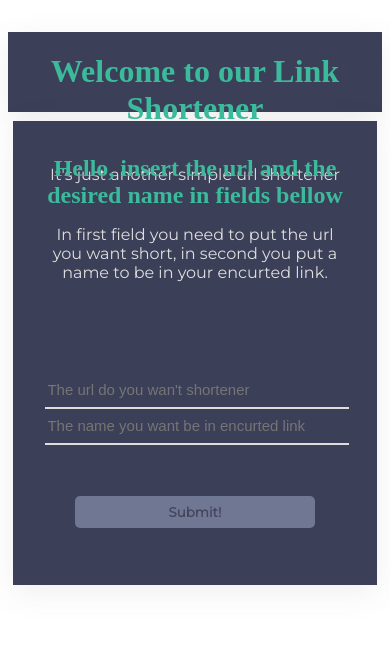
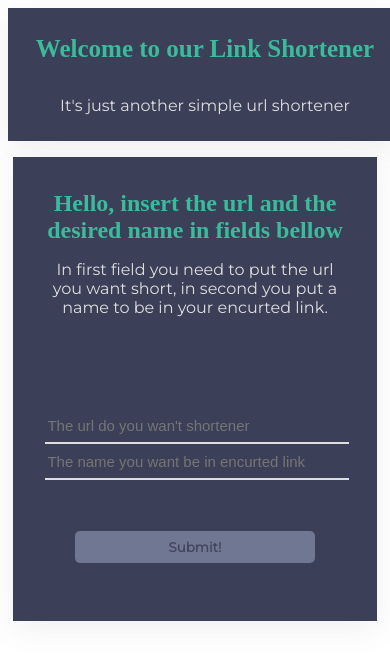
Before and after one commit to brandao-rafael/link-shortener, a Next.js app in the folder frontend/: page /ShortenerHomePage in a window 390 px wide. Shown: the top 660 px of the page. Built offline with nearby package versions, Linux system fonts and the light colour scheme.

Commit message:
feat: make header responsive

```diff
--- a/frontend/src/components/styles/title.ts
+++ b/frontend/src/components/styles/title.ts
@@ -11,10 +11,19 @@ const Div = styled.header`
   margin-top: 2rem;
   text-align: center;
   width: 100%;
+  @media only screen and (max-width: 450px) {
+    margin: 0 0 1rem 0;
+    height: fit-content;
+    justify-content: center;
+    padding: 10px;
+  }
 `;
 
 const Title = styled.h1`
   color: ${colors.green};
+  @media only screen and (max-width: 450px) {
+    font-size: 25px;
+  }
 `;
 
 const Subtitle = styled.p`
```
